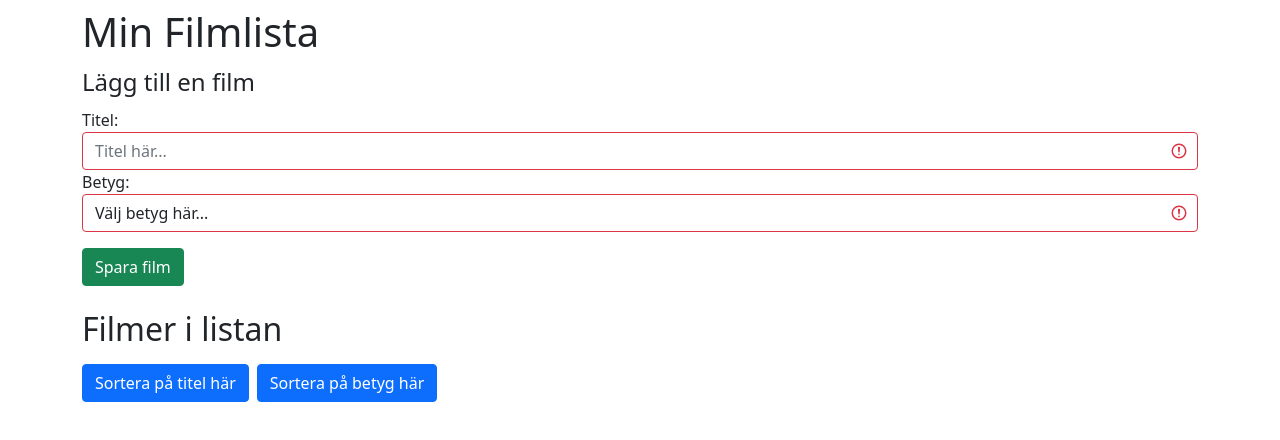
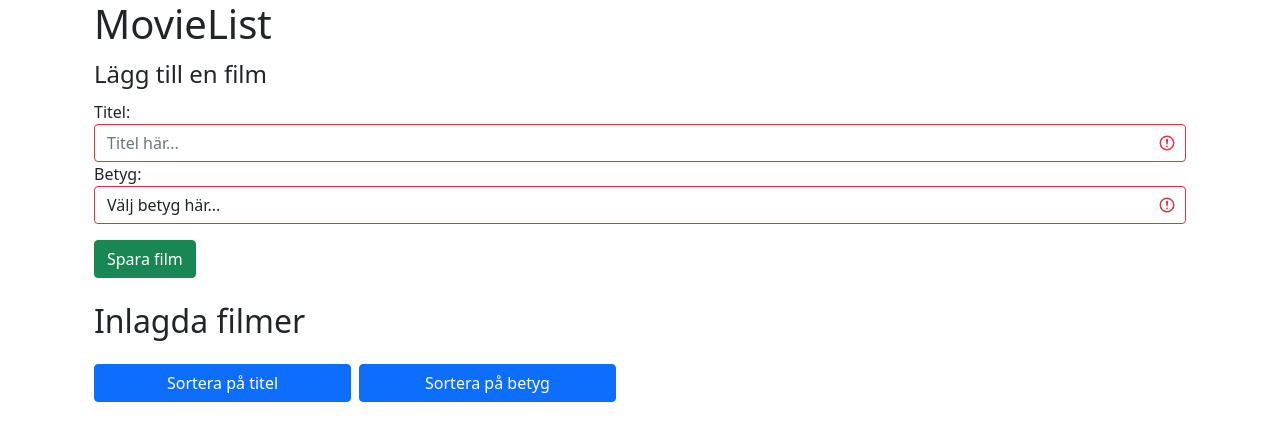
Before and after one commit to jonfra165/my-app, a React (Create React App) app: page / in a window 1280 px wide. Shown: the top 440 px of the page. Built offline with nearby package versions, Linux system fonts and the light colour scheme.

Commit message:
Revert "Fixed sorting function, styling etc."
This reverts commit 1e084d68197e767011d59796255cbbe45fb7e785.

```diff
--- a/public/index.html
+++ b/public/index.html
@@ -28,7 +28,7 @@
     -->
     <title>React App</title>
   </head>
-  <body>
+  <body class="container">
     <noscript>You need to enable JavaScript to run this app.</noscript>
     <div id="root"></div>
     <!--
--- a/src/App.js
+++ b/src/App.js
@@ -1,8 +1,10 @@
-import MovieList from './MovieList';
+import React from 'react'
+import MovieList from './MovieList'
 
 function App() {
   return (
-    <div>
+    <div className="container">
+      <h1>MovieList</h1>
       <MovieList />
     </div>
   );
--- a/src/Movie.js
+++ b/src/Movie.js
@@ -1,18 +1,16 @@
-import React from 'react';
-import '../src/style.css';
+import React from 'react'
 
 export default function Movie(props) {
     function getStars(number){
         let stars = [];
         for(var i = 0; i < number; i++) {
-            stars.push(<img src="/star.png" alt="Star" />);
+            stars.push(<img src="/star.png" alt="Star" className="float-end" />);
         }
         return stars;
 
     };
-
     return (
-        <li className="list-group-item px-2 bg-light border shadow-sm bg-body rounded">
+        <li className="list-group-item px-2 bg-light border">
             { props.item.title }
             <button className="btn btn-sm btn-danger ms-1 float-end" onClick={() => {props.deleteItem(props.item.id)}}>X</button>
             {getStars(props.item.rating)}
--- a/src/MovieList.js
+++ b/src/MovieList.js
@@ -48,18 +48,16 @@ export default function MovieList() {
 
     setMovie(sortedMovies);
   }
-
   const sortByRating = () => {
     const sortedMovies = [...movies].sort((a, b) => {
-        return a.rating < b.rating ? 1 : -1;
+        return a.rating.toLowerCase() > b.rating.toLowerCase() ? 1 : -1;
     });
 
     setMovie(sortedMovies);
   }
 
   return (
-    <div className='container mt-2'>
-        <h1>Min Filmlista</h1>
+      <div>
         <form>
           <fieldset>
             <legend>Lägg till en film</legend>
@@ -76,16 +74,16 @@ export default function MovieList() {
               <option value="5">5</option>
             </select>
 
-            <button type="button" className="btn btn-success mt-3 mb-4" value="Spara film" onClick={addMovie}>Spara film</button>
+            <input type="submit" className="btn btn-success mt-3 mb-4" value="Spara film" onClick={addMovie}/>
             </fieldset>
         </form>
 
-        <h2>Filmer i listan</h2>
-        <ul className="list-group d-grid gap-1">
+        <h2>Inlagda filmer</h2>
+        <ul className="list-group d-grid gap-1 mb-2 mt-2">
             {movies.map(movie => <Movie key={movie.id} item={movie} deleteItem={deleteItem} />)}
         </ul>
-        <button type='button' className="btn btn-primary mt-2 me-2" onClick={sortByTitle}>Sortera på titel här</button>
-        <button type='button' className="btn btn-primary mt-2" onClick={sortByRating}>Sortera på betyg här</button>
-    </div>
+        <input className="btn btn-primary mt-2 me-2" value="Sortera på titel" onClick={sortByTitle}/>
+        <input className="btn btn-primary mt-2" value="Sortera på betyg" onClick={sortByRating}/>
+      </div>
   )
 }
--- a/src/style.css
+++ /dev/null
@@ -1,5 +0,0 @@
-img {
-    float: right;
-    height: 25px;
-    margin-left: 5px;
-}
```
Also changed, not shown: src/index.js (line endings or trailing spaces).
